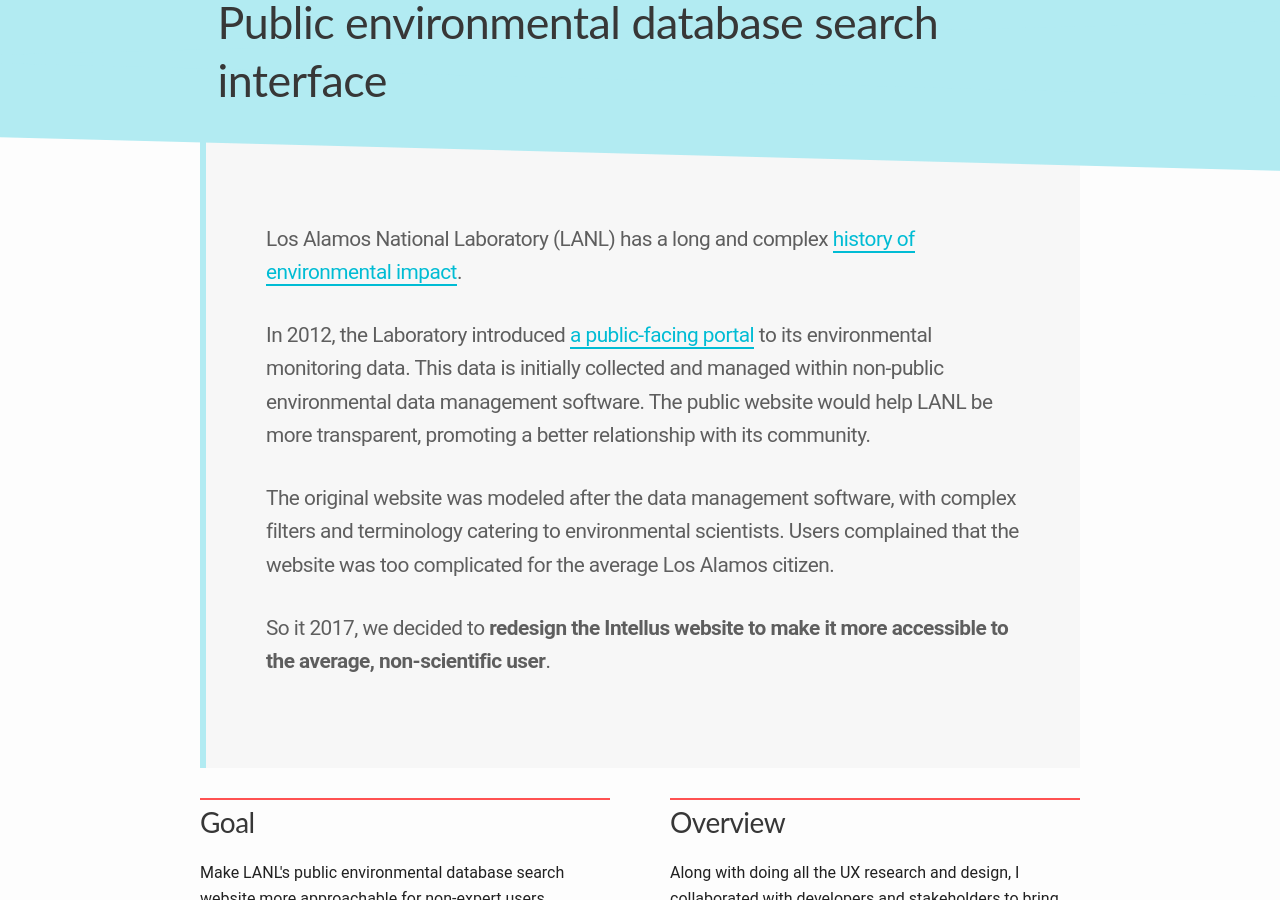
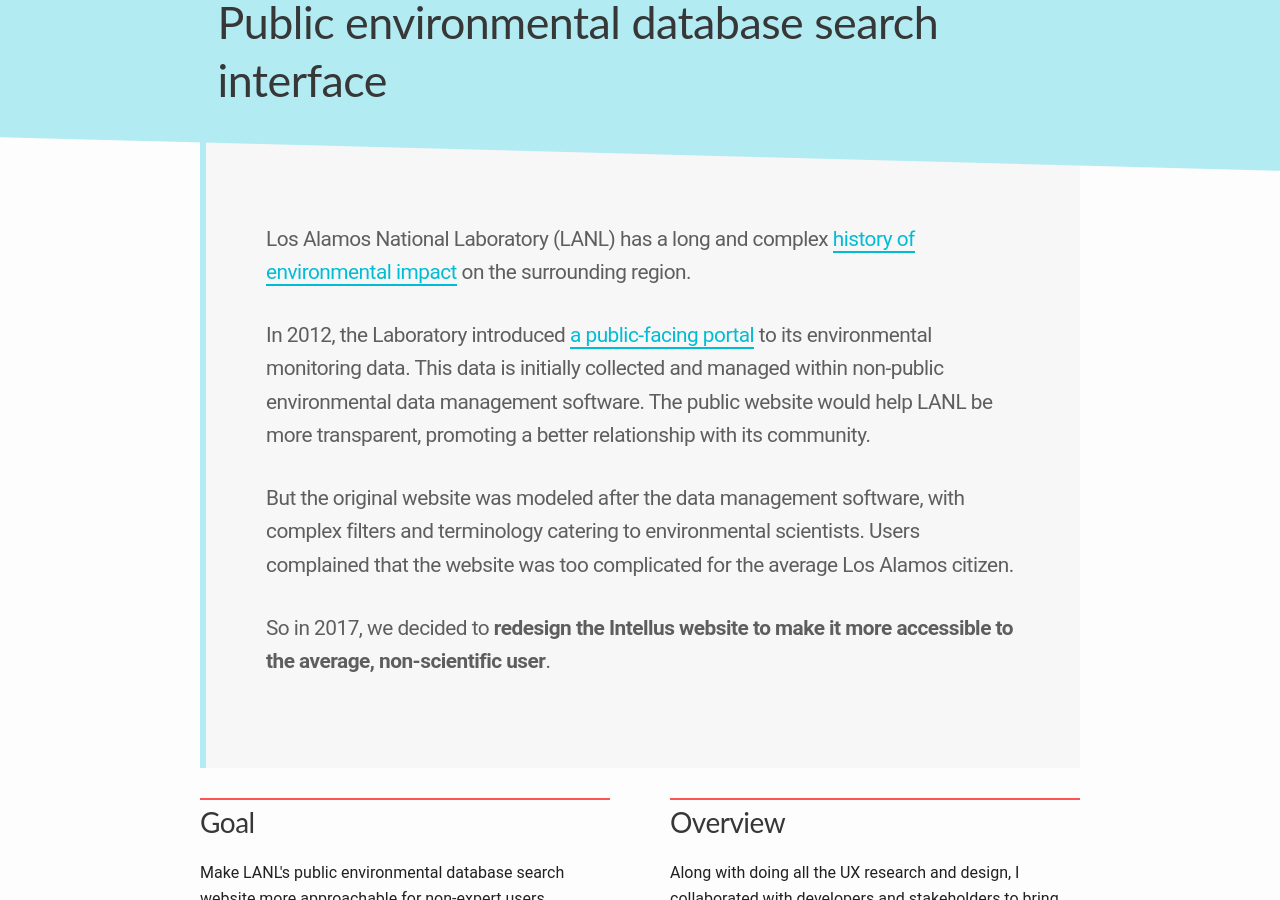
Before and after one commit to mvemjsunp/portfolio, a Jekyll site: the page built from _projects/001.publicsearch.md, in a window 1280 px wide and 900 px high, scrolled down 234 px. Built offline with Jekyll 4.4.1, drawn with Linux system fonts in a browser that asks for light colours; some web fonts are replaced.

Commit message:
Fixed typo in publicsearch project

```diff
--- a/_projects/001.publicsearch.md
+++ b/_projects/001.publicsearch.md
@@ -8,10 +8,10 @@
 ---
 
 {% capture intro %}
-<p>Los Alamos National Laboratory (LANL) has a long and complex <a href="http://www.lanl.gov/environment/" target="_blank">history of environmental impact</a>.</p>
+<p>Los Alamos National Laboratory (LANL) has a long and complex <a href="http://www.lanl.gov/environment/" target="_blank">history of environmental impact</a> on the surrounding region.</p>
 <p>In 2012, the Laboratory introduced <a href="https://intellusnm.com/home/about_intellus.cfm" target="_blank">a public-facing portal</a> to its environmental monitoring data. This data is initially collected and managed within non-public environmental data management software. The public website would help LANL be more transparent, promoting a better relationship with its community.</p>
-<p>The original website was modeled after the data management software, with complex filters and terminology catering to environmental scientists. Users complained that the website was too complicated for the average Los Alamos citizen.</p>
-<p>So it 2017, we decided to <b>redesign the Intellus website to make it more accessible to the average, non-scientific user</b>.</p>
+<p>But the original website was modeled after the data management software, with complex filters and terminology catering to environmental scientists. Users complained that the website was too complicated for the average Los Alamos citizen.</p>
+<p>So in 2017, we decided to <b>redesign the Intellus website to make it more accessible to the average, non-scientific user</b>.</p>
 {% endcapture %}
 
 {% capture goal %}
```
